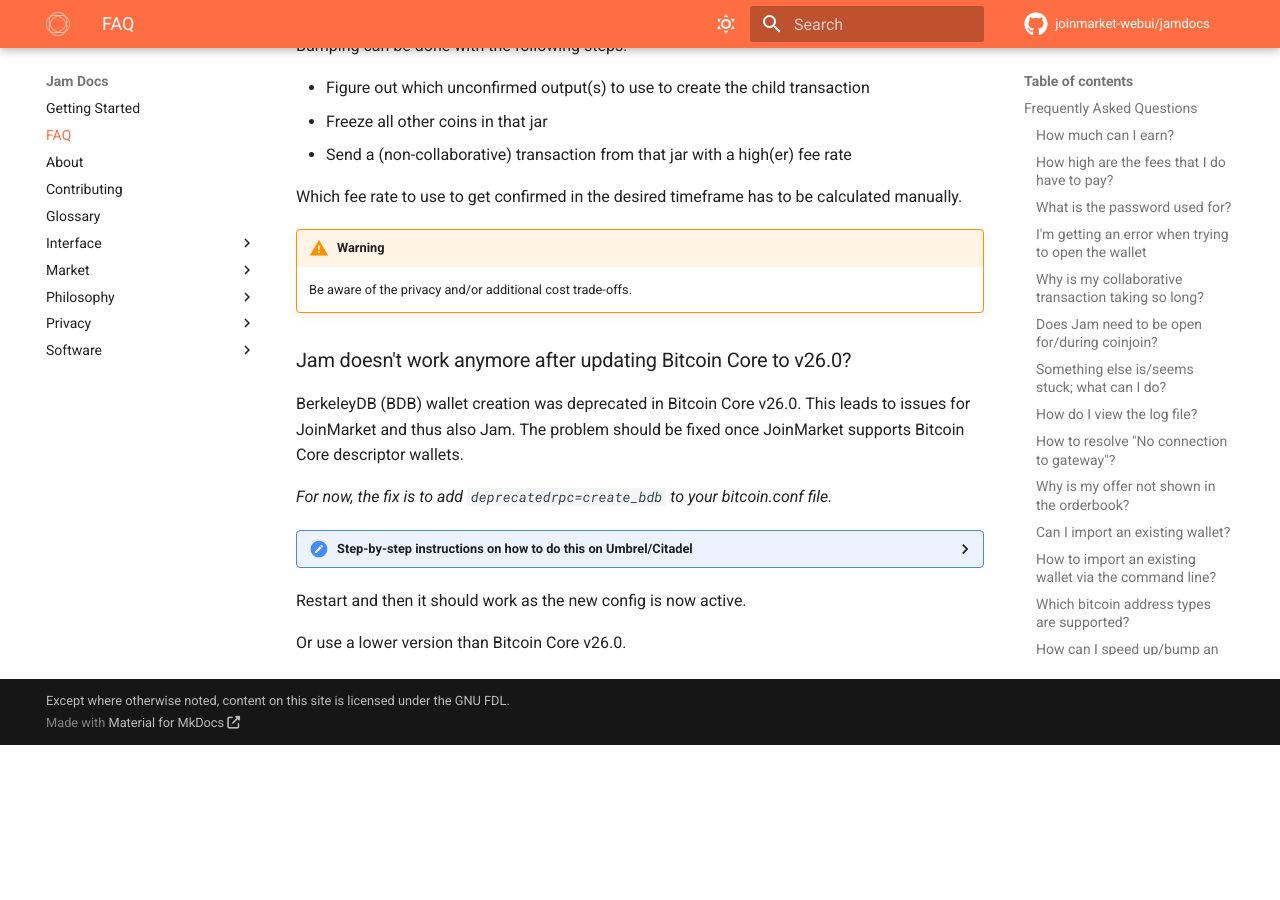
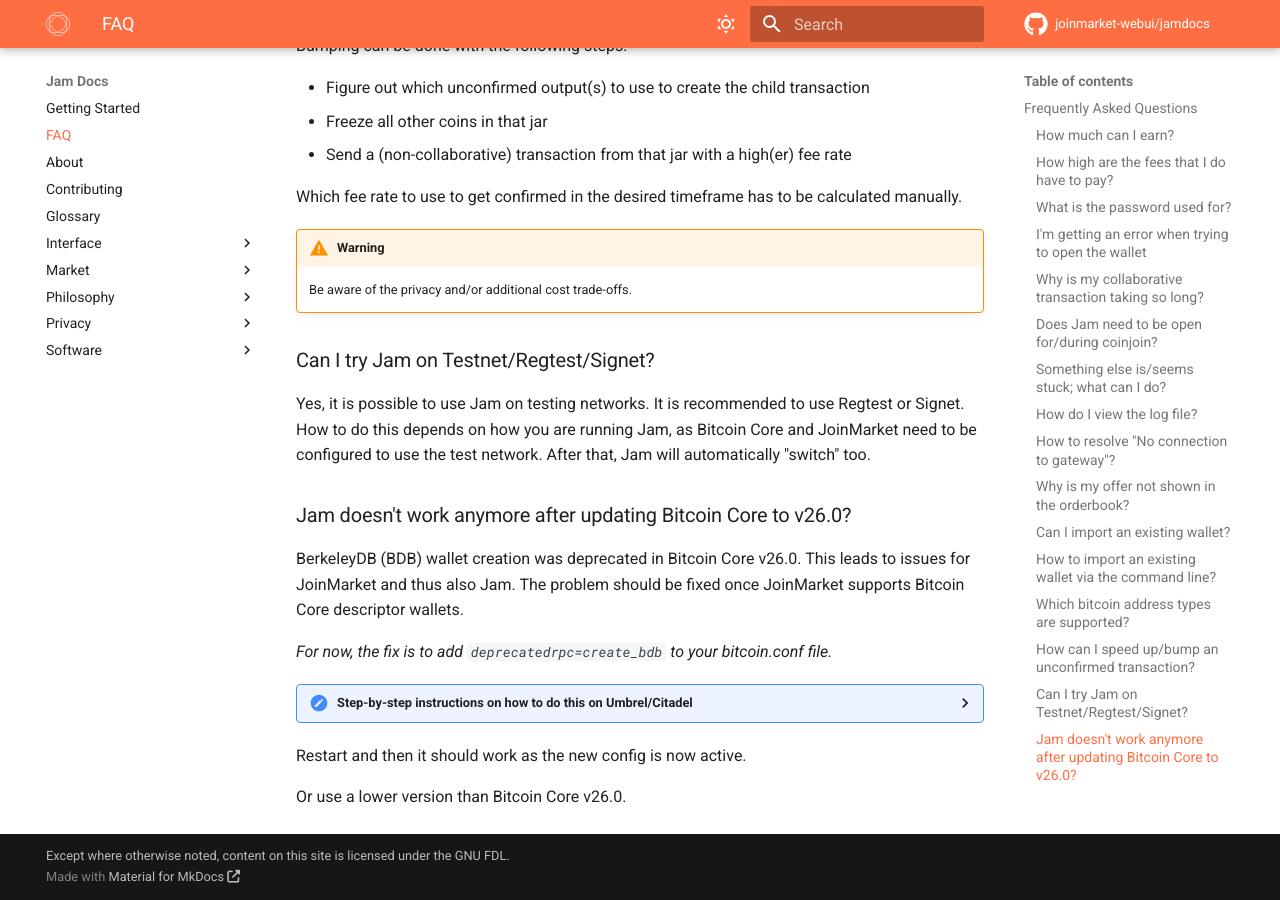
Before and after one commit to joinmarket-webui/jamdocs, an MkDocs documentation site: the page built from docs/FAQ.md, in a window 1280 px wide and 900 px high, scrolled down 5031 px. Built offline with MkDocs 1.6.1 and Material for MkDocs 9.7.7, drawn with Linux system fonts in a browser that asks for light colours; nearby versions of some CDN libraries; comment, search, counter and statistics services are not loaded; before the commit the page ends 5776 px from its top, so only the background shows below that.

Commit message:
FAQ: Can I try Jam on testnet/signet/regtest

```diff
--- a/docs/FAQ.md
+++ b/docs/FAQ.md
@@ -254,6 +254,13 @@
 !!! warning
     Be aware of the privacy and/or additional cost trade-offs.
 
+### Can I try Jam on Testnet/Regtest/Signet?
+
+Yes, it is possible to use Jam on testing networks.
+It is recommended to use Regtest or Signet.
+How to do this depends on how you are running Jam, as Bitcoin Core and JoinMarket need to be configured to use the test network.
+After that, Jam will automatically "switch" too.
+
 ### Jam doesn't work anymore after updating Bitcoin Core to v26.0?
 
 BerkeleyDB (BDB) wallet creation was deprecated in Bitcoin Core v26.0.
```
